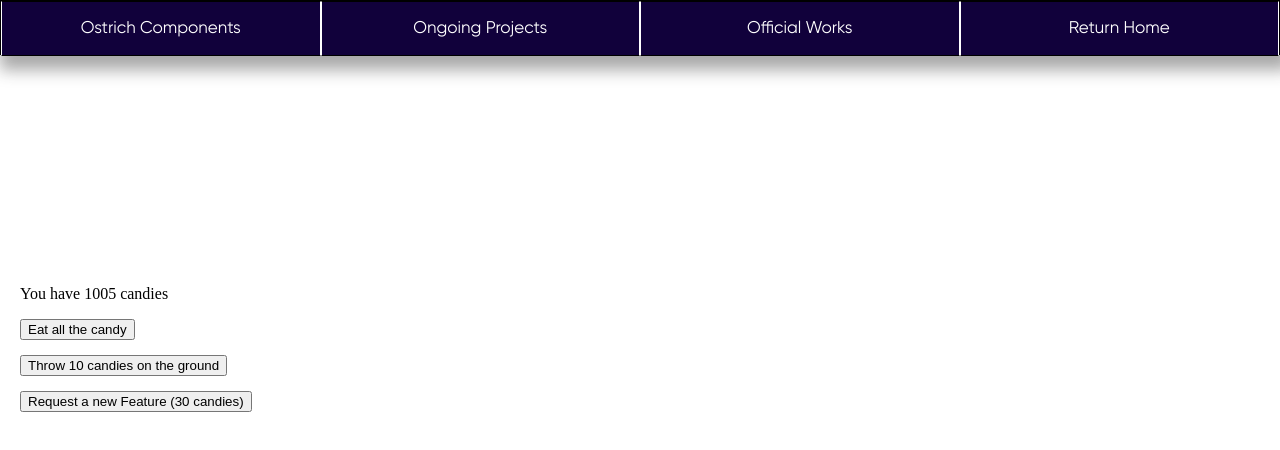
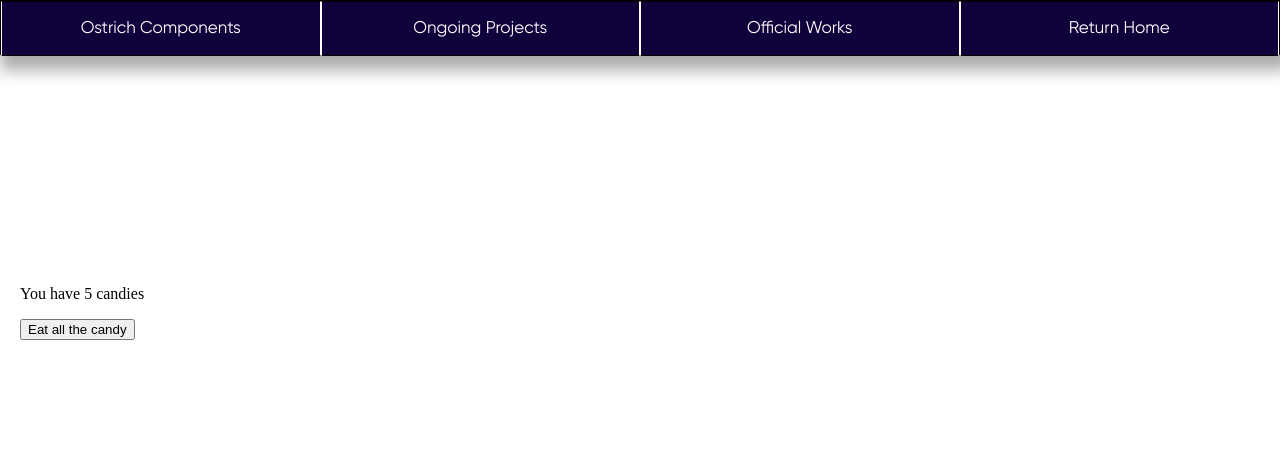
Before and after one commit to NLanese/the-codex, a Next.js app: page /showcases/projects/candybox_3 in a window 1280 px wide. Shown: the top 450 px of the page. Built offline with nearby package versions, Linux system fonts and the light colour scheme.

Commit message:
adjustments for live

```diff
--- a/components/candybox3/mainScreen.js
+++ b/components/candybox3/mainScreen.js
@@ -25,7 +25,7 @@ export default function CandyBox3MainScreen({
 
     const [showThrow, setShowThrow] = useState(false)
     const [showNewFeature, setShowNewFeature] = useState(false)
-    const [newFeatureCost, setNewFeatureCost] = useState([30, 10, 20, 15, 1000, 50000])
+    const [newFeatureCost, setNewFeatureCost] = useState([10, 10, 45, 50, 1000, 50000])
 
     const [localState, setLocalState] = useState({
         candies: candies,
--- a/pages/showcases/projects/candybox_3.js
+++ b/pages/showcases/projects/candybox_3.js
@@ -27,7 +27,7 @@ export default function CandyBox3() {
         const router = useRouter()
 
         // Accumulation and Basic Stats
-        const [candies, setCandies] = useState(1000)
+        const [candies, setCandies] = useState(0)
         const [candiesRate, setCandiesRate] = useState(1)
         const [candiesEaten, setCandiesEaten] = useState(0)
         const [candiesThrown, setCandiesThrown] = useState(0)
```
